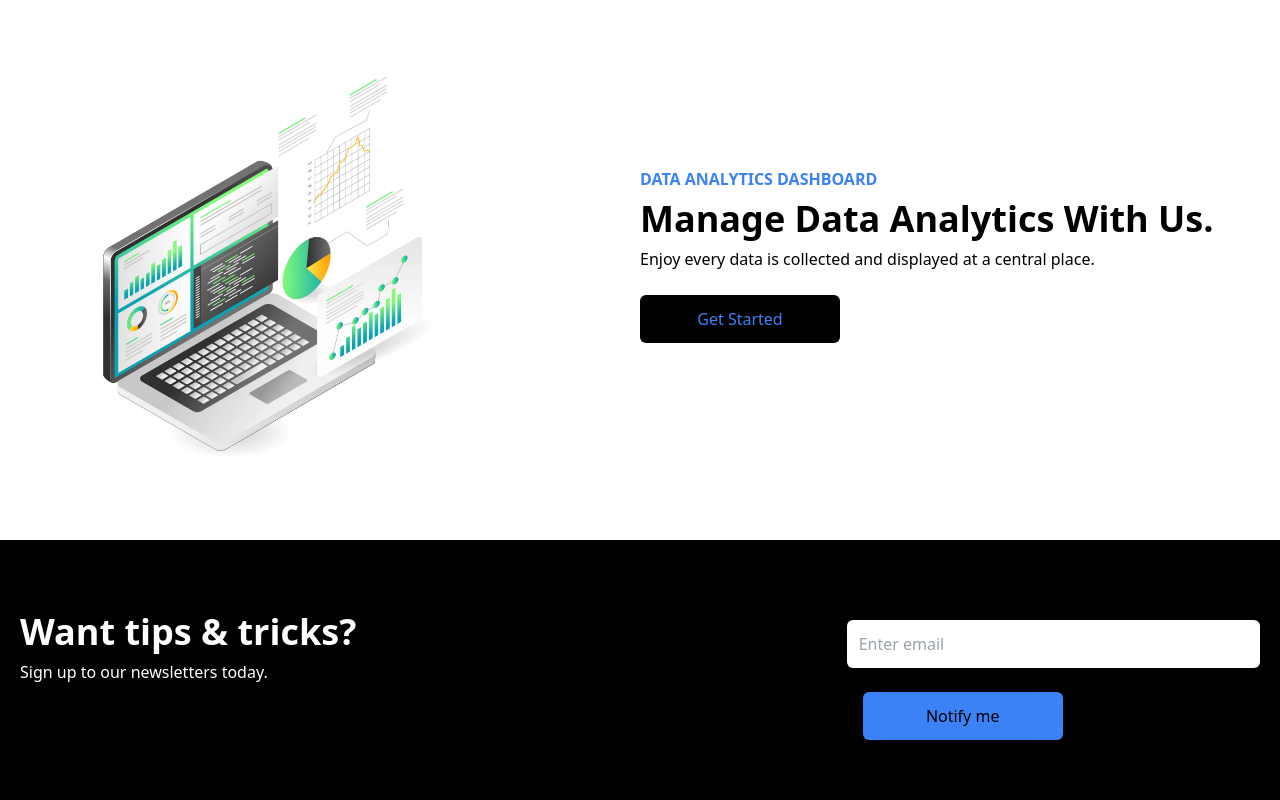
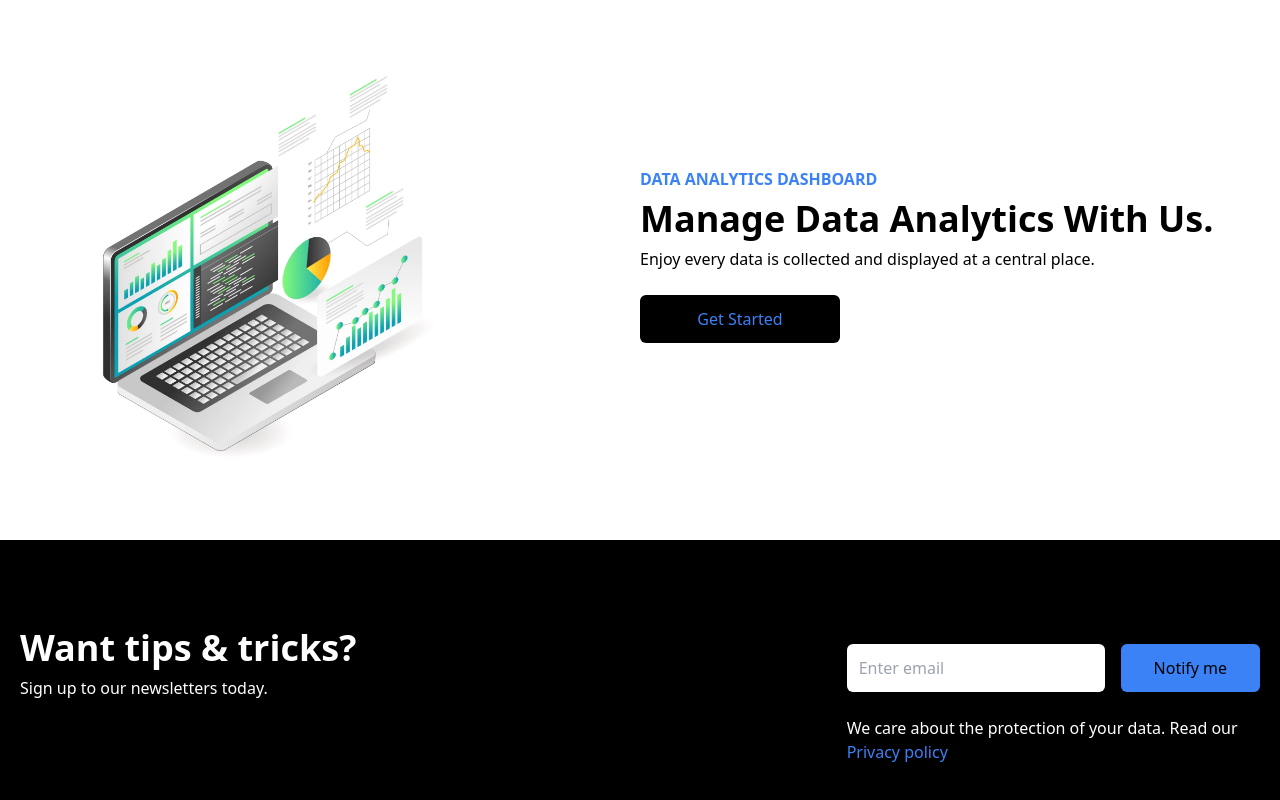
Before and after one commit to ting11222001/Analytics-Commerce-Page, a Next.js app: page / in a window 1280 px wide. Shown: the part 805-1605 px from the top of the page. Built offline with nearby package versions, Linux system fonts and the light colour scheme.

Commit message:
feat: 🎸 update flex layout

```diff
--- a/components/Newsletters.tsx
+++ b/components/Newsletters.tsx
@@ -4,17 +4,18 @@
 
 const Newsletters = (props: Props) => {
     return (
-        <div className='w-full py-16 text-white'>
+        <div className='w-full py-16 text-white px-4'>
             <div className='max-w-[1240px] mx-auto grid lg:grid-cols-3'>
-                <div className='lg:col-span-2'>
+                <div className='lg:col-span-2 my-4'>
                     <h1 className='md:text-4xl sm:text-3xl text-2xl font-bold py-2'>Want tips & tricks?</h1>
                     <p>Sign up to our newsletters today.</p>
                 </div>
                 <div className='my-4'>
-                    <div>
+                    <div className='flex flex-col sm:flex-row items-center justify-between w-full'>
                         <input type="email" placeholder='Enter email' className='p-3 flex w-full rounded-md text-black' />
-                        <button className='bg-blue-500 w-[200px] rounded-md font-medium ml-4 my-6 mx-auto py-3 text-black'>Notify me</button>
+                        <button className='bg-blue-500 w-[200px] rounded-md font-medium ml-4 my-6 px-6 py-3 text-black'>Notify me</button>
                     </div>
+                    <p>We care about the protection of your data. Read our <span className='text-blue-500'>Privacy policy</span></p>
                 </div>
             </div>
         </div>
```
